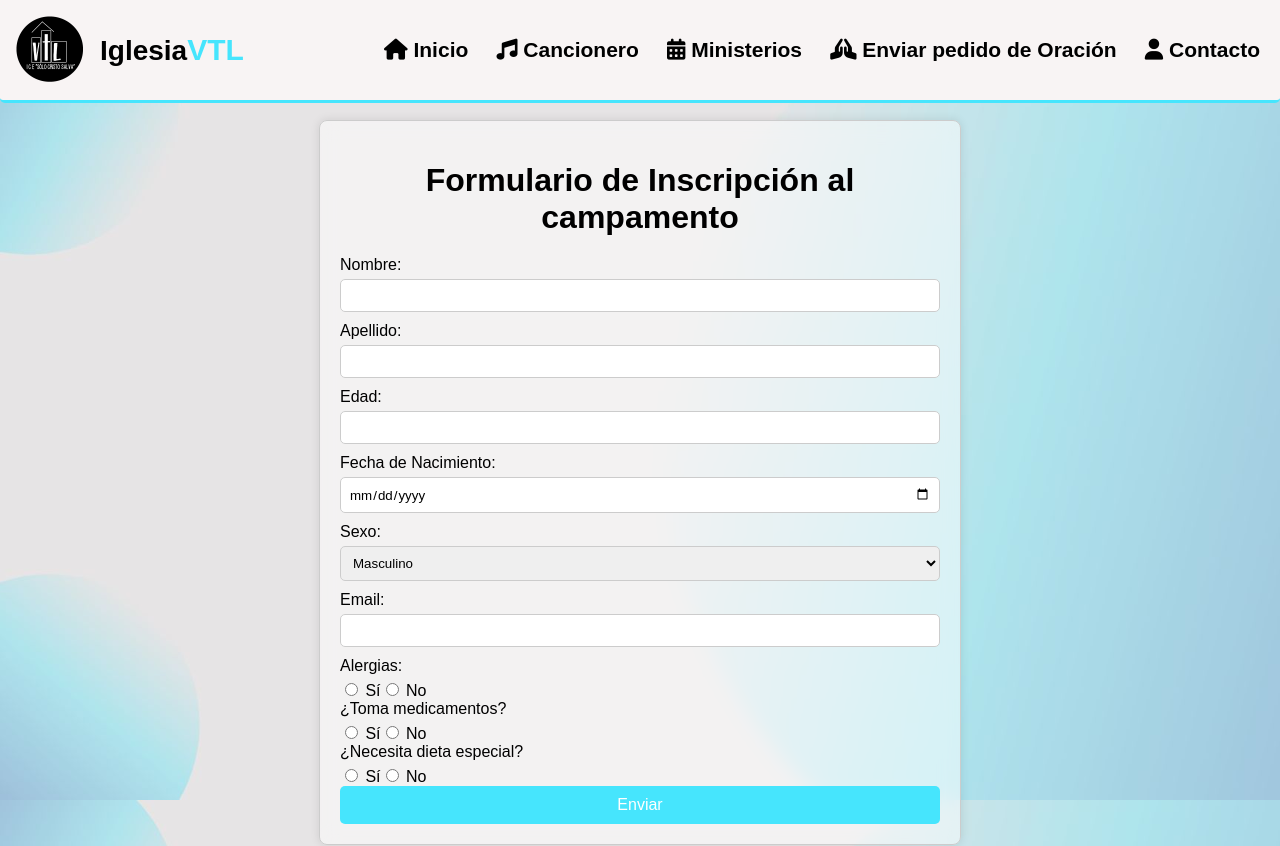
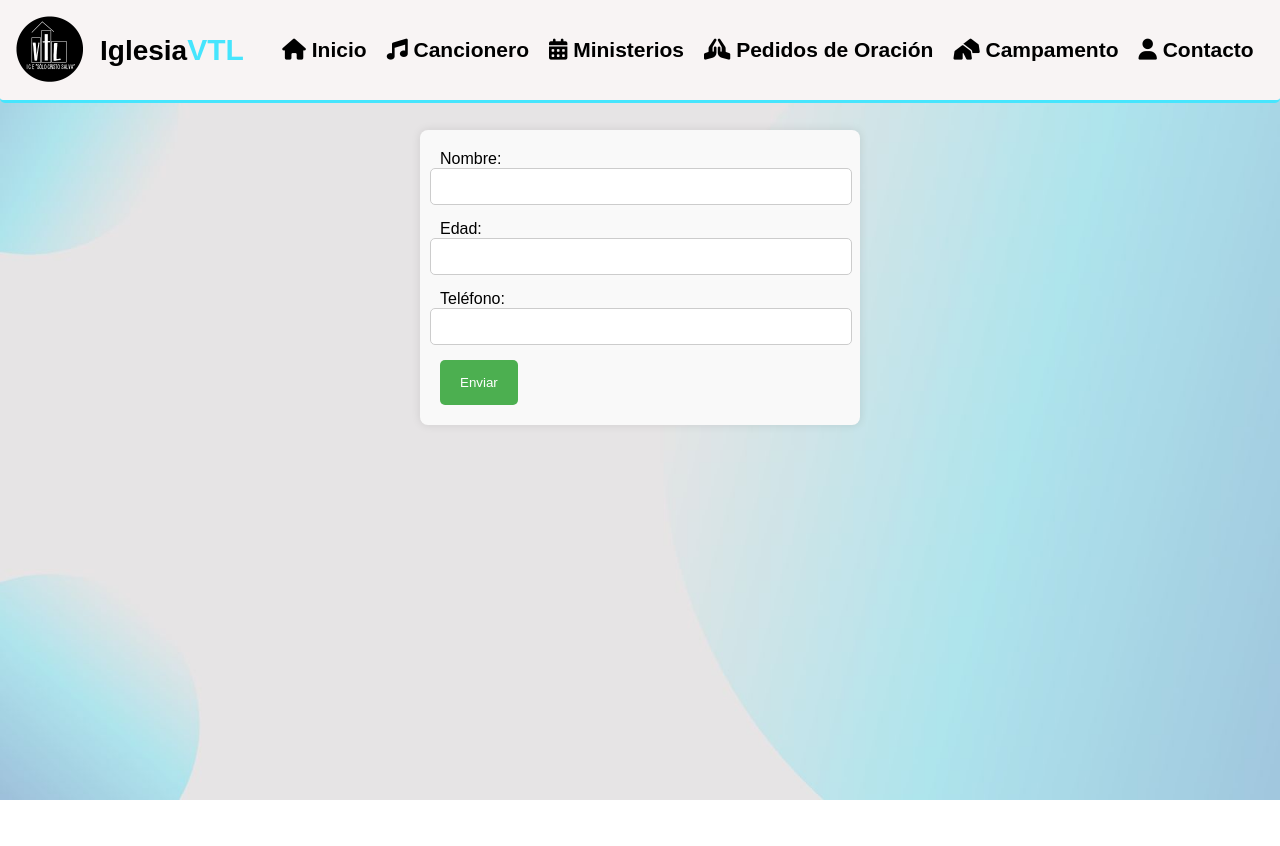
Before and after one commit to EzeeRL/Pagina-Iglesia, a React (Vite) app in the folder Pagina Iglesia/: page /Campamento in a window 1280 px wide. Shown: the top 846 px of the page. After the commit the page ends 800 px from the top, so only its background shows below. Built offline with nearby package versions, Linux system fonts and the light colour scheme; a web font is replaced by a local one.

Commit message:
form inscripcion campa

```diff
--- a/Pagina Iglesia/src/components/nav.css
+++ b/Pagina Iglesia/src/components/nav.css
@@ -34,6 +34,7 @@ nav {
 .container-logo-iglesia {
     display: flex;
     align-items: center;
+    width: 100px;
 }
 
 .logo-img {
@@ -52,11 +53,11 @@ nav {
 }
 
 .container-links-nav {
-    width: 70%;
+    width: 80%;
     display: flex;
-    justify-content: space-between;
+    justify-content: center;
     align-items: center;
-    margin-right: 10px;
+    /* margin-right: 10px; */
     /* background-color: aqua; */
 }
 
--- a/Pagina Iglesia/src/components/nav.jsx
+++ b/Pagina Iglesia/src/components/nav.jsx
@@ -54,7 +54,8 @@ function Nav() {
                 <animated.li style={linkAnimation}><Link to='/' className='link-nav'><i className="fa-solid fa-house"></i> Inicio</Link></animated.li>
                 <animated.li style={linkAnimation}><Link to='/Coros' className='link-nav'><i className="fa-solid fa-music"></i> Cancionero</Link></animated.li>
                 <animated.li style={linkAnimation}><Link to='/Ministerios' className='link-nav'><i className="fa-solid fa-calendar-days"></i> Ministerios</Link></animated.li>
-                <animated.li style={linkAnimation}><Link to='/MotivosdeOracion' className='link-nav'><i className="fa-solid fa-hands-praying"></i> Enviar pedido de Oración</Link></animated.li>
+                <animated.li style={linkAnimation}><Link to='/MotivosdeOracion' className='link-nav'><i className="fa-solid fa-hands-praying"></i> Pedidos de Oración</Link></animated.li>
+                <animated.li style={linkAnimation}><Link to='/Campamento' className='link-nav'><i class="fa-solid fa-tents"></i> Campamento</Link></animated.li>
                 <animated.li style={linkAnimation}><Link to='/Contacto' className='link-nav'><i className="fa-solid fa-user"></i> Contacto</Link></animated.li>
             </ul>
             {/* Icono del menú móvil */}
--- a/Pagina Iglesia/src/paginas/domingos.jsx
+++ b/Pagina Iglesia/src/paginas/domingos.jsx
@@ -5,6 +5,8 @@ import 'slick-carousel/slick/slick.css';
 import 'slick-carousel/slick/slick-theme.css';
 
 import { useState } from 'react';
+
+import { useSpring, animated } from 'react-spring';
 
 import Footer from '../components/footer.jsx';
 
@@ -23,6 +25,13 @@ function Domingos() {
         centerMode: true,
         centerPadding: '0',
     };
+    const [isVisible] = useState(true);
+
+    const containerAnimation = useSpring({
+        from: { transform: 'scale(0)' }, // Escala inicial
+        to: { transform: isVisible ? 'scale(1)' : 'scale(0)' }, // Escala final basada en isVisible
+        config: { tension: 200, friction: 20 } // Configuración de la animación
+    });
 
     const [fullscreenImage, setFullscreenImage] = useState(null);
 
@@ -39,7 +48,7 @@ function Domingos() {
             <h1 className="titulo-domingos">Cena del Señor y Predicación del Evangelio</h1>
 
             {/* Primer Slider */}
-            <main className="main-container">
+            <animated.main className="main-container" style={containerAnimation}>
                 <div className="carrusel">
                     <Slider {...settings}>
                         <div className='slick-slide'>
@@ -65,11 +74,11 @@ function Domingos() {
                         </div>
                     </Slider>
                 </div>
-            </main>
+            </animated.main>
 
 			<h3 className='titulo-ebd'>Escuela Bíblica Dominical</h3>
 
-            <main className="main-container">
+            <animated.main className="main-container" style={containerAnimation}>
                 <div className="carrusel">
                     <Slider {...settings}>
                         <div className='slick-slide'>
@@ -104,7 +113,7 @@ function Domingos() {
                         </div>
                     </Slider>
                 </div>
-            </main>
+            </animated.main>
 
             {fullscreenImage && (
                 <div className="fullscreen-modal" onClick={handleCloseFullscreen}>
--- a/Pagina Iglesia/src/paginas/inscripcion-campa.css
+++ b/Pagina Iglesia/src/paginas/inscripcion-campa.css
@@ -1,57 +1,47 @@
-.formulario-inscripcion {
-    width: 80%;
-    max-width: 600px;
-    margin: 120px auto;
+.container-form {
+    max-width: 400px;
+    margin: 130px auto;
     padding: 20px;
-    border: 1px solid #ccc;
+    background-color: #f9f9f9;
     border-radius: 8px;
-    /* background-color: #f9f9f9; */
-    backdrop-filter: blur(10px);
-    background-color: rgba(255, 255, 255, 0.5);
     box-shadow: 0 0 10px rgba(0, 0, 0, 0.1);
-}
+    display: flex;
+    flex-direction: column;
+  }
 
-.titulo-formulario {
-    text-align: center;
-    margin-bottom: 20px;
-}
+  .container-form form label {
+    margin-bottom: 10px;
+  }
 
-.label-input {
-    display: block;
-    margin-bottom: 5px;
-}
-
-.input-formulario {
+  .container-form form input[type="text"],
+  .container-form form input[type="number"],
+  .container-form form input[type="tel"] {
     width: 100%;
-    padding: 8px;
-    margin-bottom: 10px;
+    padding: 10px;
+    margin-bottom: 15px;
+    margin-left: -10px;
     border: 1px solid #ccc;
     border-radius: 5px;
-    box-sizing: border-box;
-}
+  }
 
-.boton-submit {
-    width: 100%;
-    padding: 10px;
-    background-color: #46e5fd;
+  .container-form form button[type="submit"] {
+    background-color: #4CAF50;
+    color: white;
+    padding: 15px 20px;
     border: none;
     border-radius: 5px;
-    color: #fff;
-    font-size: 16px;
     cursor: pointer;
-    transition: background-color 0.3s ease;
-}
+  }
 
-.boton-submit:hover {
-    background-color: #3ab6d3;
-}
+  .container-form form button[type="submit"]:hover {
+    background-color: #45a049;
+  }
 
-.formulario-enviado {
-	display: flex;
-	justify-content: center;
-	align-items: center;
-	text-align: center;
-	font-weight: bold;
-	font-size: 30px;
-	margin-top: 200px;
-}
+  .container-form form button[type="submit"]:focus {
+    outline: none;
+  }
+
+  .error-message {
+    color: red;
+    margin-top: 10px;
+  }
--- a/Pagina Iglesia/src/paginas/inscripcion-campa.jsx
+++ b/Pagina Iglesia/src/paginas/inscripcion-campa.jsx
@@ -1,177 +1,92 @@
-import './inscripcion-campa.css';
-import { useState } from 'react';
+import "./inscripcion-campa.css";
+import { useState } from "react";
 
-import Footer from '../components/footer';
+import Footer from "../components/footer";
 
 function Campamento() {
     const [nombre, setNombre] = useState('');
-    const [apellido, setApellido] = useState('');
     const [edad, setEdad] = useState('');
-    const [fechaNacimiento, setFechaNacimiento] = useState('');
-    const [sexo, setSexo] = useState('');
-    const [email, setEmail] = useState('');
-    const [alergias, setAlergias] = useState('');
-    const [detallesAlergias, setDetallesAlergias] = useState('');
-    const [tomaMedicamentos, setTomaMedicamentos] = useState('');
-    const [detallesMedicamentos, setDetallesMedicamentos] = useState('');
-    const [necesitaDieta, setNecesitaDieta] = useState('');
-    const [detallesDieta, setDetallesDieta] = useState('');
-    const [formularioEnviado, setFormularioEnviado] = useState(false);
+    const [telefono, setTelefono] = useState('');
+    const [mostrarCampoTutor, setMostrarCampoTutor] = useState(false);
+    const [nombreTutor, setNombreTutor] = useState('');
+    const [telefonoTutor, setTelefonoTutor] = useState('');
+
+    const handleEdadChange = (e) => {
+      setEdad(e.target.value);
+      if (parseInt(e.target.value) < 18) {
+        setMostrarCampoTutor(true);
+      } else {
+        setMostrarCampoTutor(false);
+      }
+    };
 
     const handleSubmit = async (e) => {
       e.preventDefault();
-        if (
-            nombre.trim() !== '' &&
-            apellido.trim() !== '' &&
-            edad.trim() !== '' &&
-            fechaNacimiento.trim() !== '' &&
-            sexo.trim() !== '' &&
-            email.trim() !== '' &&
-            alergias.trim() !== '' &&
-            alergias === 'no' ? true : detallesAlergias.trim() !== '' &&
-            tomaMedicamentos.trim() !== '' &&
-            tomaMedicamentos === 'no' ? true : detallesMedicamentos.trim() !== '' &&
-            necesitaDieta.trim() !== '' &&
-            necesitaDieta === 'no' ? true : detallesDieta.trim() !== ''
-        ) {
-            const data = {
-                nombre,
-                apellido,
-                edad,
-                fechaNacimiento,
-                sexo,
-                email,
-                alergias,
-                detallesAlergias,
-                tomaMedicamentos,
-                detallesMedicamentos,
-                necesitaDieta,
-                detallesDieta
-            };
+      const formData = new FormData();
+      formData.append('nombre', nombre);
+      formData.append('edad', edad);
+      formData.append('telefono', telefono);
+      if (mostrarCampoTutor) {
+        formData.append('nombre_tutor', nombreTutor);
+        formData.append('telefono_tutor', telefonoTutor);
+      }
 
       try {
-                const response = await fetch('URL_DEL_BACKEND', {
+        const response = await fetch('https://formspree.io/f/xkndvqaa', {
           method: 'POST',
+          body: formData,
           headers: {
-                        'Content-Type': 'application/json'
-                    },
-                    body: JSON.stringify(data)
+            'Accept': 'application/json'
+          }
         });
 
         if (response.ok) {
-                    setFormularioEnviado(true);
+          alert('¡Inscripción exitosa! Nos pondremos en contacto contigo.');
+          // Aquí puedes redirigir al usuario a una página de confirmación o realizar alguna otra acción
         } else {
-                    throw new Error('Error al enviar el formulario');
+          throw new Error('Hubo un error al enviar el formulario.');
         }
       } catch (error) {
-                console.error('Error:', error);
-                alert('Hubo un error al enviar el formulario. Por favor, inténtelo nuevamente. Si el error continúa, intentelo más tarde');
-            }
-        } else {
-            alert("Por favor, completa todos los campos")
+        alert(error.message);
       }
     };
 
-    const guardarDatosEnArchivo = (jsonData) => {
-        // Crear un Blob con los datos JSON
-        const blob = new Blob([jsonData], { type: 'application/json' });
-
-        // Crear una URL para el Blob
-        const url = URL.createObjectURL(blob);
-
-        // Crear un enlace para descargar el archivo
-        const a = document.createElement('a');
-        a.href = url;
-        a.download = 'formulario.json';
-
-        // Simular un clic en el enlace para iniciar la descarga
-        document.body.appendChild(a);
-        a.click();
-
-        // Liberar recursos
-        URL.revokeObjectURL(url);
-        document.body.removeChild(a);
-    };
-
-
   return (
+    <div className="container-form">
+    <form onSubmit={handleSubmit}>
+      <label>
+        Nombre:
+        <input type="text" value={nombre} onChange={(e) => setNombre(e.target.value)} required />
+      </label>
+      <br />
+      <label>
+        Edad:
+        <input type="number" value={edad} onChange={handleEdadChange} required />
+      </label>
+      <br />
+      <label>
+        Teléfono:
+        <input type="tel" value={telefono} onChange={(e) => setTelefono(e.target.value)} required />
+      </label>
+      <br />
+      {mostrarCampoTutor && (
         <>
-            {!formularioEnviado ? (
-                <div className="formulario-inscripcion">
-                    <h1 className="titulo-formulario">Formulario de Inscripción al campamento</h1>
-                    <form onSubmit={handleSubmit}>
-                        <label className="label-input">Nombre:</label>
-                        <input type="text" className="input-formulario" value={nombre} onChange={(e) => setNombre(e.target.value)} />
-
-                        <label className="label-input">Apellido:</label>
-                        <input type="text" className="input-formulario" value={apellido} onChange={(e) => setApellido(e.target.value)} />
-
-                        <label className="label-input">Edad:</label>
-                        <input type="number" className="input-formulario" value={edad} onChange={(e) => setEdad(e.target.value)} />
-
-                        <label className="label-input">Fecha de Nacimiento:</label>
-                        <input type="date" className="input-formulario" value={fechaNacimiento} onChange={(e) => setFechaNacimiento(e.target.value)} />
-
-                        <label className="label-input">Sexo:</label>
-                        <select className="input-formulario" value={sexo} onChange={(e) => setSexo(e.target.value)}>
-                            <option value="masculino">Masculino</option>
-                            <option value="femenino">Femenino</option>
-                        </select>
-
-                        <label className="label-input">Email:</label>
-                        <input type="email" className="input-formulario" value={email} onChange={(e) => setEmail(e.target.value)} />
-
-                        <label className="label-input">Alergias:</label>
-                        <div>
-                            <label><input type="radio" name="alergias" value="si" onChange={(e) => setAlergias(e.target.value)} /> Sí</label>
-                            <label><input type="radio" name="alergias" value="no" onChange={(e) => setAlergias(e.target.value)} /> No</label>
-                        </div>
-
-                        {alergias === 'si' && (
-                            <>
-                                <label htmlFor="">Detallar en caso de que sí:</label>
-                                <input type="text" className="input-formulario" value={detallesAlergias} onChange={(e) => setDetallesAlergias(e.target.value)} />
+          <label>
+            Nombre del tutor:
+            <input type="text" value={nombreTutor} onChange={(e) => setNombreTutor(e.target.value)} required />
+          </label>
+          <br />
+          <label>
+            Teléfono del tutor:
+            <input type="tel" value={telefonoTutor} onChange={(e) => setTelefonoTutor(e.target.value)} required />
+          </label>
+          <br />
         </>
       )}
-
-                        <label className="label-input">¿Toma medicamentos?</label>
-                        <div>
-                            <label><input type="radio" name="medicamentos" value="si" onChange={(e) => setTomaMedicamentos(e.target.value)} /> Sí</label>
-                            <label><input type="radio" name="medicamentos" value="no" onChange={(e) => setTomaMedicamentos(e.target.value)} /> No</label>
-                        </div>
-
-                        {tomaMedicamentos === 'si' && (
-                            <>
-                                <label htmlFor="">Detallar en caso de que sí:</label>
-                                <input type="text" className="input-formulario" value={detallesMedicamentos} onChange={(e) => setDetallesMedicamentos(e.target.value)} />
-                            </>
-                        )}
-
-                        <label className="label-input">¿Necesita dieta especial?</label>
-                        <div>
-                            <label><input type="radio" name="dieta" value="si" onChange={(e) => setNecesitaDieta(e.target.value)} /> Sí</label>
-                            <label><input type="radio" name="dieta" value="no" onChange={(e) => setNecesitaDieta(e.target.value)} /> No</label>
-                        </div>
-
-                        {necesitaDieta === 'si' && (
-                            <>
-                                <label htmlFor="">Detallar en caso de que sí:</label>
-                                <input type="text" className="input-formulario" value={detallesDieta} onChange={(e) => setDetallesDieta(e.target.value)} />
-                            </>
-                        )}
-
-                        <button type="submit" className="boton-submit">Enviar</button>
+      <button type="submit">Enviar</button>
     </form>
     </div>
-            ) : (
-                <div className="formulario-enviado">
-                    <p>Inscripción enviada correctamente. <br /> Le confirmaremos su inscripción al campamento enviándole un email dentro de las próximas 72hs junto con el reglamento del mismo. <br /> Muchas gracias.</p>
-                </div>
-            )}
-
-			<Footer></Footer>
-        </>
-    )
+  );
 }
 
 export default Campamento;
```
Lines whose indentation alone changed are shown as unchanged.
